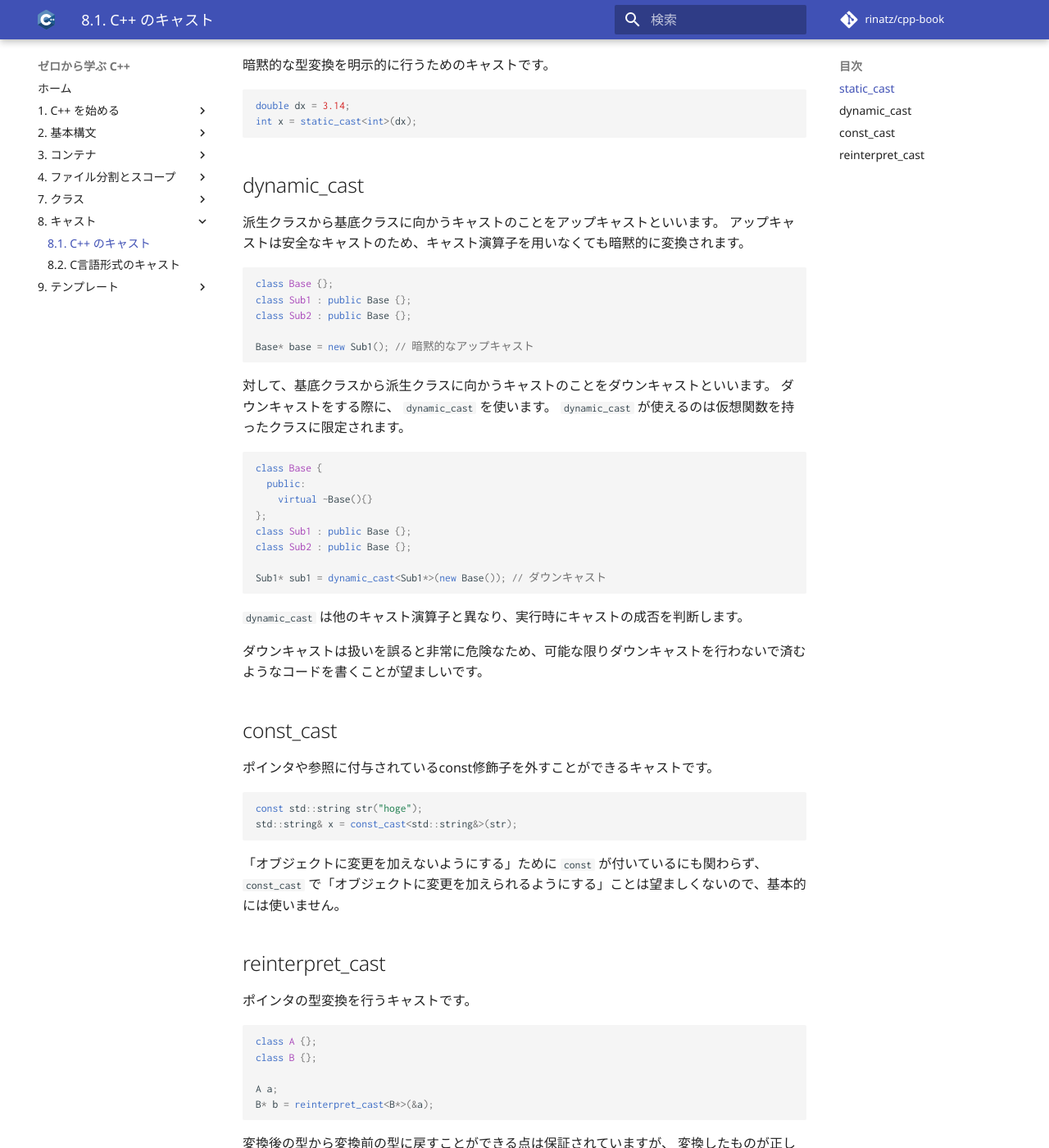
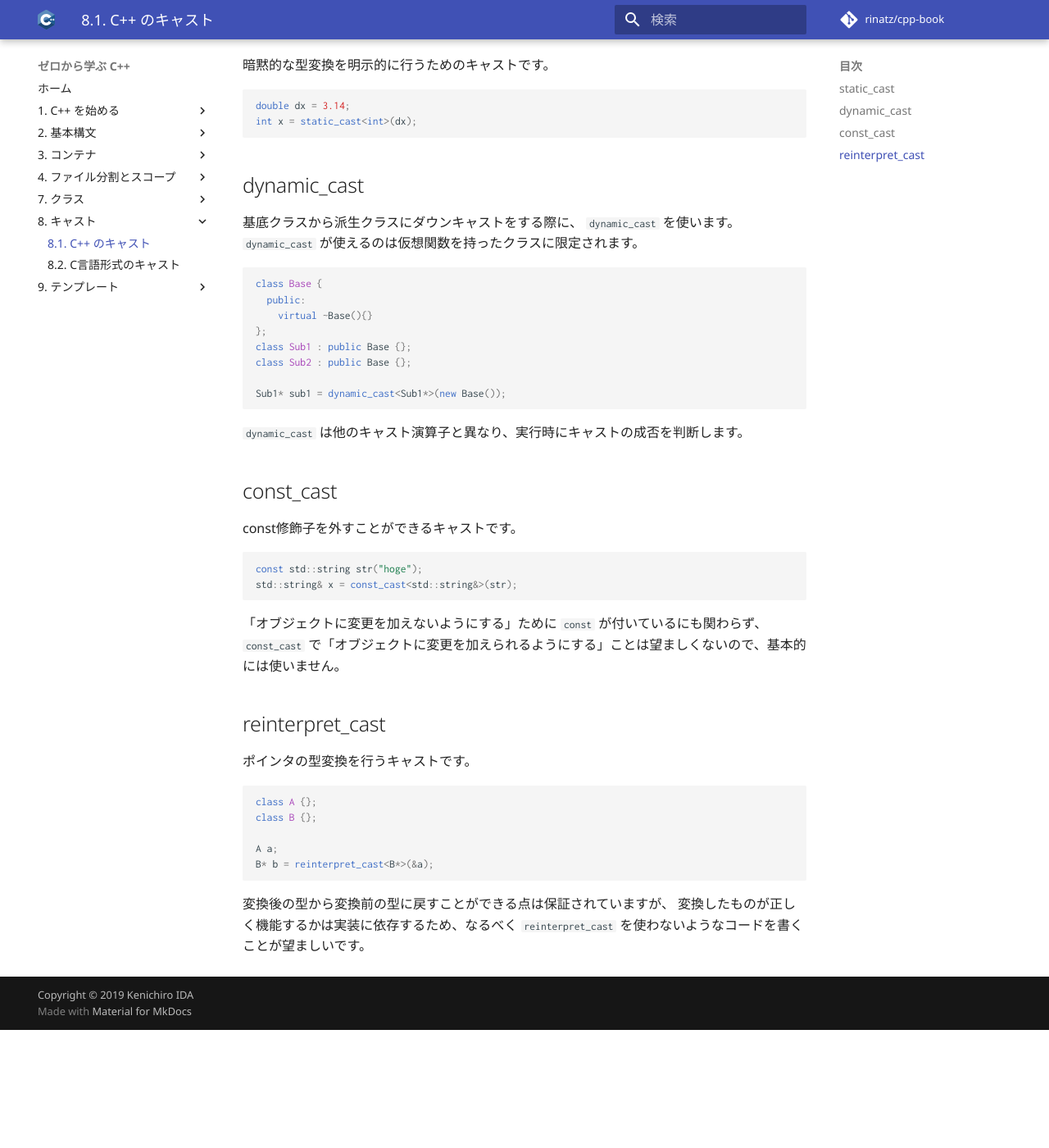
Before and after one commit to rinatz/cpp-book, an MkDocs documentation site: the page built from docs/ch08-01-cpp-casts.md, in a window 1280 px wide and 1400 px high, scrolled down 489 px. Shown: the whole window at 82% size. Built offline with MkDocs 1.6.1 and Material for MkDocs 9.7.7, drawn with Linux system fonts in a browser that asks for light colours; comment, search, counter and statistics services are not loaded; after the commit the page ends 1745 px from its top, so only the background shows below that.

Commit message:
Remove up/down cast section

````diff
--- a/docs/ch08-01-cpp-casts.md
+++ b/docs/ch08-01-cpp-casts.md
@@ -22,19 +22,7 @@ int x = static_cast<int>(dx);
 
 ## dynamic_cast
 
-派生クラスから基底クラスに向かうキャストのことをアップキャストといいます。
-アップキャストは安全なキャストのため、キャスト演算子を用いなくても暗黙的に変換されます。
-
-```cpp
-class Base {};
-class Sub1 : public Base {};
-class Sub2 : public Base {};
-
-Base* base = new Sub1(); // 暗黙的なアップキャスト
-```
-
-対して、基底クラスから派生クラスに向かうキャストのことをダウンキャストといいます。
-ダウンキャストをする際に、 `dynamic_cast` を使います。
+基底クラスから派生クラスにダウンキャストをする際に、 `dynamic_cast` を使います。
 `dynamic_cast` が使えるのは仮想関数を持ったクラスに限定されます。
 
 ```cpp
@@ -45,17 +33,14 @@ class Base {
 class Sub1 : public Base {};
 class Sub2 : public Base {};
 
-Sub1* sub1 = dynamic_cast<Sub1*>(new Base()); // ダウンキャスト
+Sub1* sub1 = dynamic_cast<Sub1*>(new Base());
 ```
 
 `dynamic_cast` は他のキャスト演算子と異なり、実行時にキャストの成否を判断します。
 
-ダウンキャストは扱いを誤ると非常に危険なため、可能な限りダウンキャストを行わないで済むようなコードを書くことが望ましいです。
-
 ## const_cast
 
-<!-- 「ポインタや参照に付与されている」はいらないかも -->
-ポインタや参照に付与されているconst修飾子を外すことができるキャストです。
+const修飾子を外すことができるキャストです。
 
 ```cpp
 const std::string str("hoge");
````
